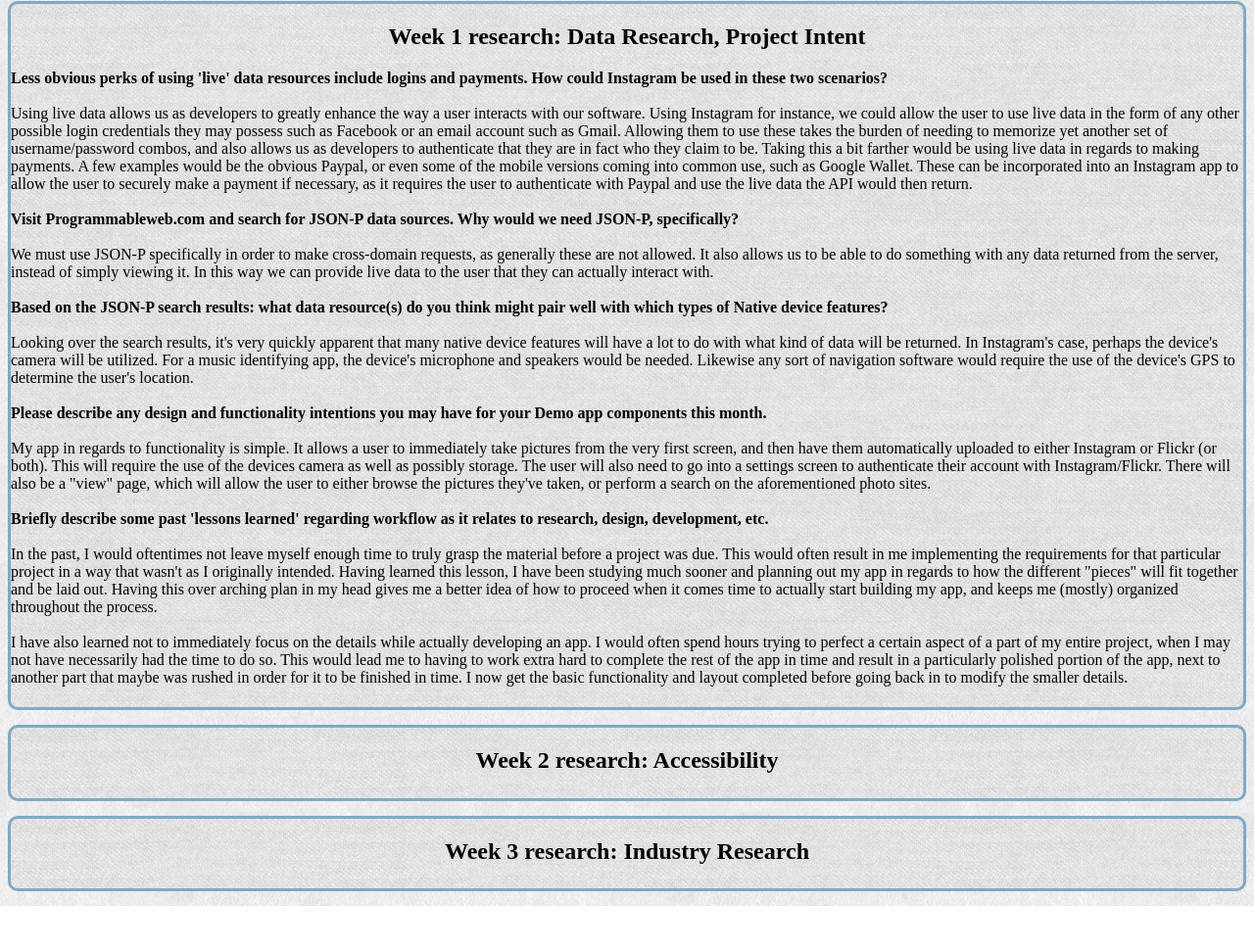
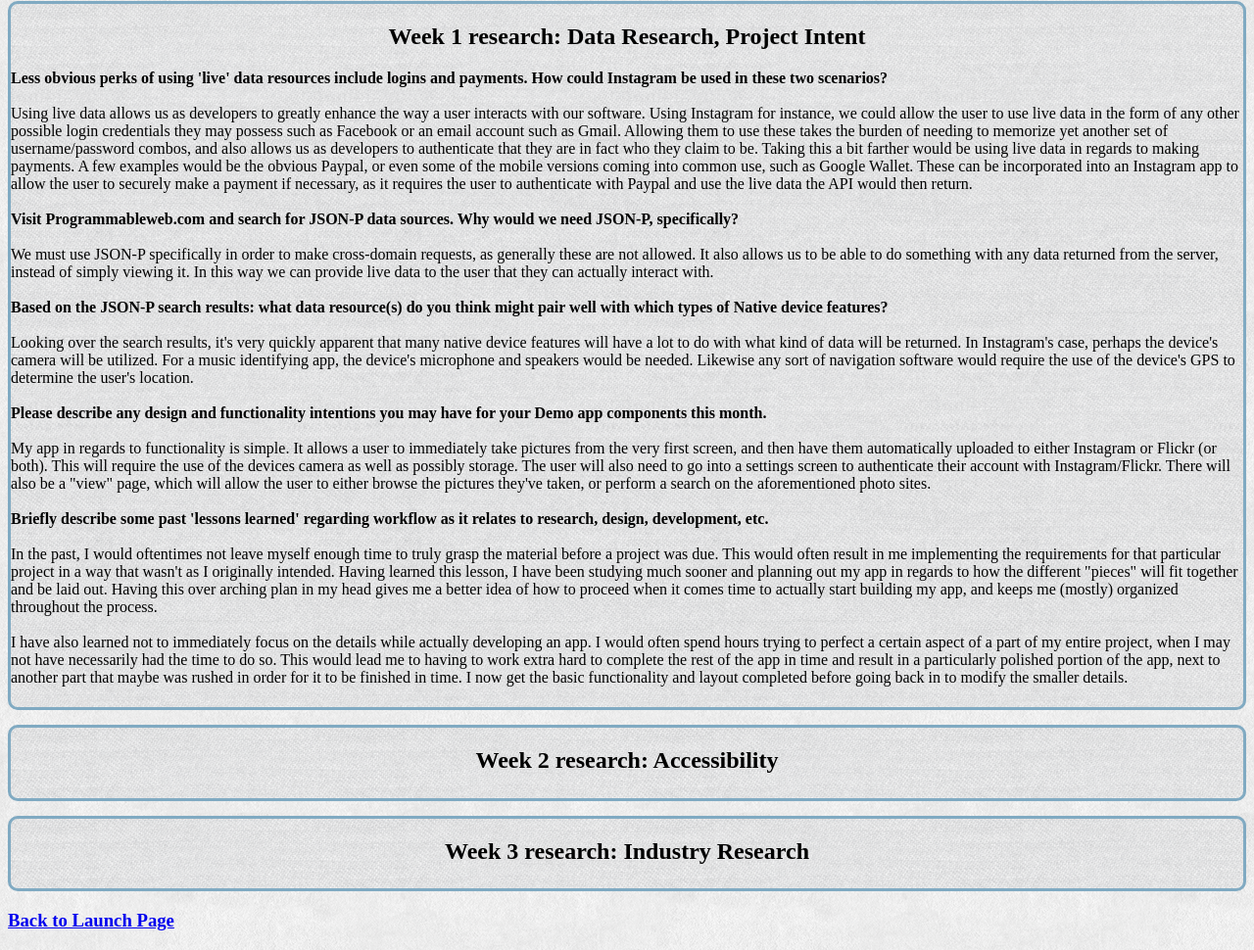
Before and after one commit to g07343/AVF-1308, a plain HTML site: page platforms/ios/www/research.html in a window 1280 px wide. Shown: the part 194-1164 px from the top of the page at 98% size. Before the commit the page ends 1119 px from the top, so only its background shows below. Drawn offline with Linux system fonts and the light colour scheme.

Commit message:
Added link into research.html to go back
Added a "back" link into research.html to take the user back to the
launch page.  Not absolutely critical but nice to have.

```diff
--- a/platforms/ios/www/research.html
+++ b/platforms/ios/www/research.html
@@ -68,5 +68,6 @@ icons used in the "native features" section were found at http://all-free-downlo
         		<h2 class="center">Week 3 research: Industry Research</h2>
         	</section>
         </div>
+        <h3><a href="index.html">Back to Launch Page</a></h3>
     </body>
  </html>
```
